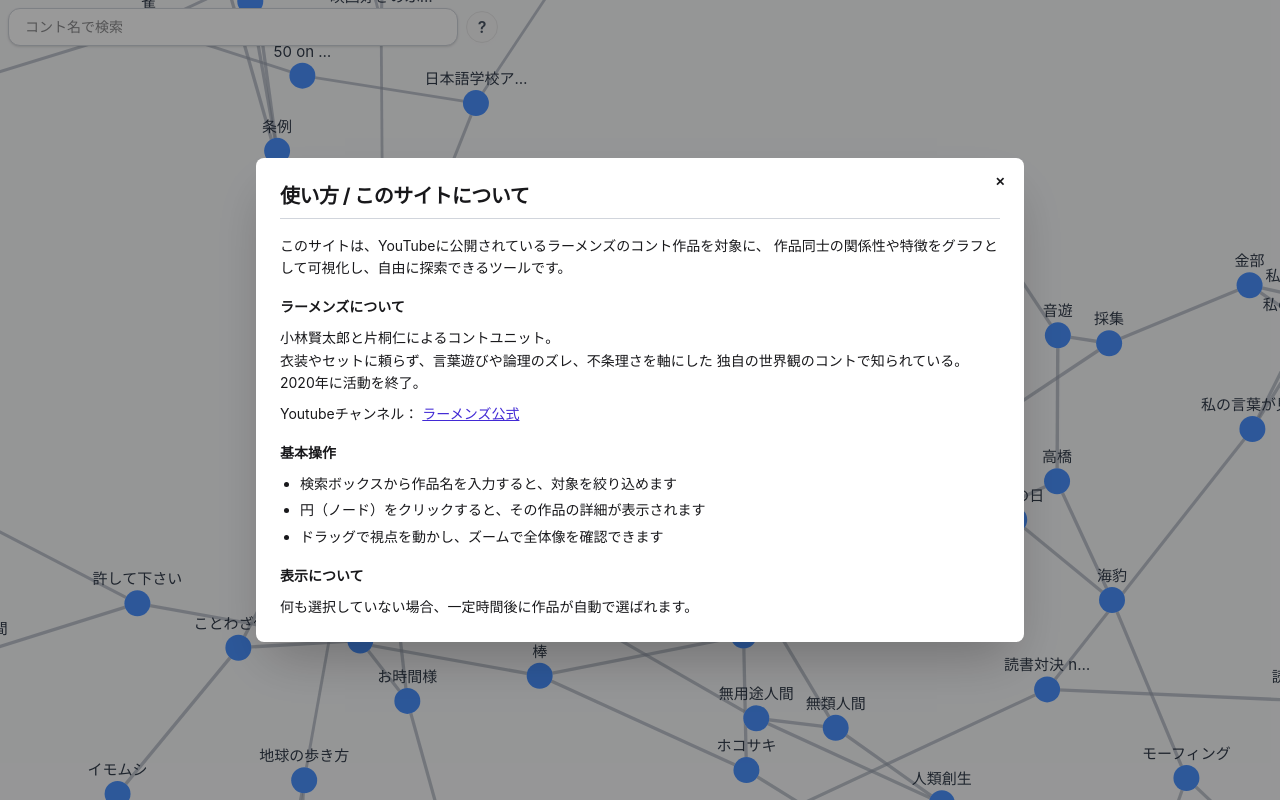
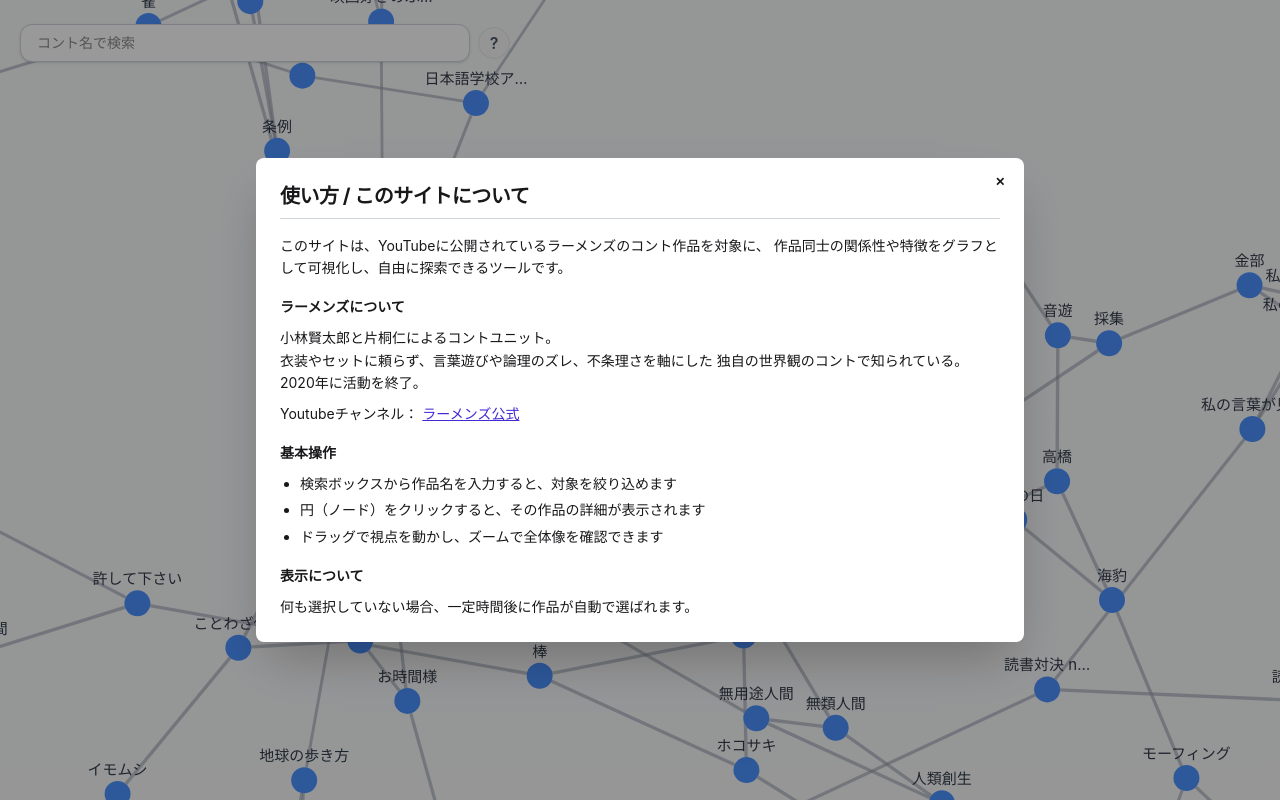
Before and after one commit to vdslab/theme2025-fruits, a React (Vite) app: page / in a window 1280 px wide. Built offline with nearby package versions, Linux system fonts and the light colour scheme.

Commit message:
検索ボックス周りの余白を調整

```diff
--- a/src/components/Main.jsx
+++ b/src/components/Main.jsx
@@ -53,8 +53,8 @@ export default function Main() {
                         props: r["小道具"] ?? "",
                         relatedPerformanceId: String(
                             r["関連性の強い公演(id)"] ??
-                            r["関連性の強い公演ID"] ??
-                            ""
+                                r["関連性の強い公演ID"] ??
+                                ""
                         ),
                         relatedPerformanceName: r["関連性の高い公演名"] ?? "",
                     }))
@@ -202,7 +202,7 @@ export default function Main() {
     return (
         <div className="relative h-full">
             <div className="pointer-events-none absolute left-0 z-40">
-                <div className="pointer-events-auto  px-2 py-2">
+                <div className="pointer-events-auto  px-5 py-6">
                     <div className="flex items-center gap-2">
                         <SearchBox
                             contMetaData={contMetaData}
```
